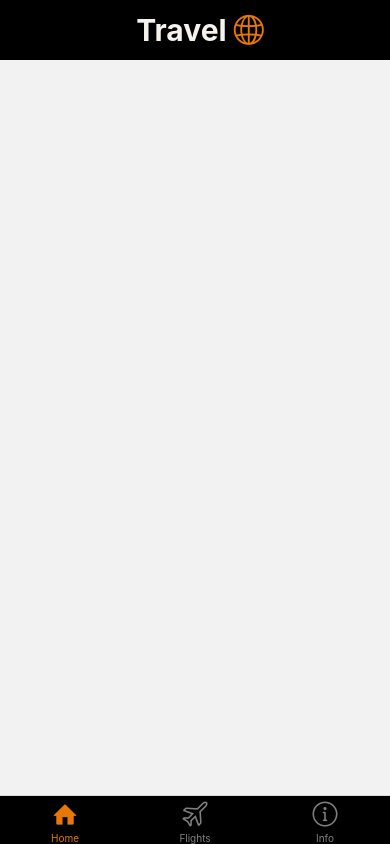
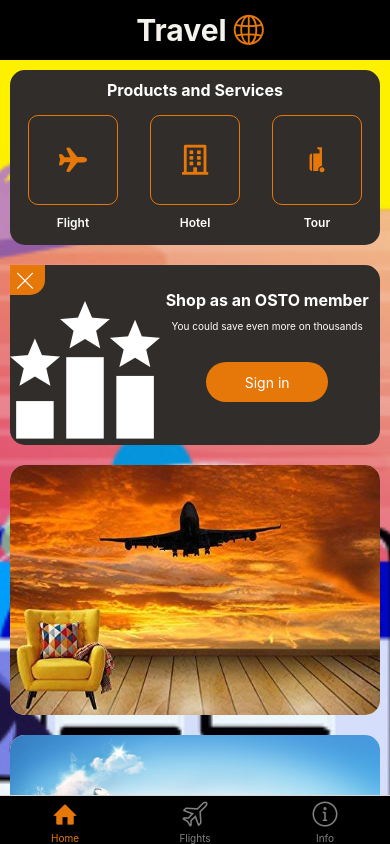
Before and after one commit to PrajaktaCo/trave, a React Native app: screen /Home in a window 390 px wide. Built offline with nearby package versions, Linux system fonts and the light colour scheme.

Commit message:
Designed the home screen

```diff
--- a/app/screens/Home/Home.js
+++ b/app/screens/Home/Home.js
@@ -1,8 +1,11 @@
 import * as React from 'react';
-import { Text, View, ImageBackground } from 'react-native';
-import { Card } from '../../components';
-import { Container, CustomHeader } from '../../components/common';
+import { Text, View, ImageBackground, Image } from 'react-native';
+
+import { Section } from '../../components';
+import { Container, CustomHeader, CustomButton, CustomCard } from '../../components/common';
+import { Ionicons, MaterialCommunityIcons, FontAwesome5Icon, EvilIcons } from '../../assets/icons';
 import styles from './styles'
+import { COLORS } from '../../assets/style';
 
 const Home = () => {
     return (
@@ -14,6 +17,83 @@ const Home = () => {
                 source={require('../../assets/images/travel_background.jpeg')}
                 style={styles.backgroundImg}
             >
+                <CustomCard style={styles.cardContainer}>
+                    <Text style={styles.cardHeader}>Products and Services</Text>
+                    <View style={styles.sectionContainer}>
+                        <Section
+                            label={"Flight"}
+                            icon={
+                                <Ionicons
+                                    name={'airplane'}
+                                    size={30}
+                                    color={COLORS.PRIMARY_COLOR} />
+                            }
+                        />
+                        <Section
+                            label={"Hotel"}
+                            icon={
+                                <FontAwesome5Icon
+                                    name={'building'}
+                                    size={30}
+                                    color={COLORS.PRIMARY_COLOR} />
+                            }
+                        />
+                        <Section
+                            label={"Tour"}
+                            icon={
+                                <MaterialCommunityIcons
+                                    name={'bag-carry-on'}
+                                    size={30}
+                                    color={COLORS.PRIMARY_COLOR} />
+                            }
+                        />
+                    </View>
+                </CustomCard>
+                <CustomCard style={styles.cardContainerII}>
+                    <View>
+                        <EvilIcons
+                            name={'close'}
+                            size={30}
+                            color={COLORS.WHITE}
+                            style={styles.closeIcon}
+                        />
+                        <MaterialCommunityIcons
+                            name={'podium'}
+                            size={150}
+                            color={COLORS.WHITE}
+                        />
+                    </View>
+                    <View style={styles.txtContainer}>
+                        <Text style={styles.medTxt}>
+                            Shop as an OSTO member
+                            </Text>
+                        <Text style={styles.smallTxt}>
+                            You could save even more on thousands
+                            </Text>
+                        <CustomButton
+                            label={'Sign in'}
+                            style={{ marginVertical: 30 }}
+                        />
+                    </View>
+                </CustomCard>
+                <CustomCard>
+                    <Image
+                        source={require('../../assets/images/travel3.jpeg')}
+                        style={styles.cardImg}
+                    />
+                </CustomCard>
+                <CustomCard>
+                    <Image
+                        source={require('../../assets/images/travel1.jpeg')}
+                        style={styles.cardImg}
+                    />
+                </CustomCard>
+                <CustomCard>
+                    <Image
+                        source={require('../../assets/images/travel2.jpeg')}
+                        style={styles.cardImg}
+                    />
+                </CustomCard>
             </ImageBackground>
         </Container>
     );
--- a/app/screens/Home/styles.js
+++ b/app/screens/Home/styles.js
@@ -1,4 +1,5 @@
 import { StyleSheet } from 'react-native';
+import { COLORS, FONTS } from '../../assets/style';
 
 const styles = StyleSheet.create({
     containerStyle: {
@@ -9,6 +10,56 @@ const styles = StyleSheet.create({
         flex: 1,
         height: '100%',
         width: '100%'
+    },
+    cardContainer: {
+        backgroundColor: COLORS.BACKGROUND,
+        paddingTop: 10
+    },
+    sectionContainer: {
+        flexDirection: 'row',
+        justifyContent: 'space-between',
+        paddingHorizontal: 18,
+        paddingVertical: 15
+    },
+    cardHeader: {
+        fontSize: FONTS.FONTSIZE.TEXT.MEDIUM,
+        color: COLORS.WHITE,
+        textAlign: 'center',
+        fontWeight: 'bold'
+    },
+    cardImg: {
+        height: 250,
+        width: '100%',
+        borderRadius: 15
+    },
+    smallTxt: {
+        color: 'white',
+        textAlign: 'center',
+        paddingTop: 10,
+        fontSize: FONTS.FONTSIZE.TEXT.X_SMALL - 2
+    },
+    medTxt: {
+        color: 'white',
+        paddingTop: 25,
+        fontSize: FONTS.FONTSIZE.TEXT.MEDIUM,
+        textAlign: 'center',
+        fontWeight: 'bold'
+    },
+    closeIcon: {
+        backgroundColor: COLORS.PRIMARY_COLOR,
+        width: 35,
+        height: 30,
+        borderBottomRightRadius: 15
+    },
+    cardContainerII: {
+        flexDirection: 'row',
+        backgroundColor: COLORS.BACKGROUND,
+        justifyContent: 'space-between'
+    },
+    txtContainer: {
+        width: '55%',
+        alignItems: 'center',
+        marginRight: '3%'
     }
 })
 
```
